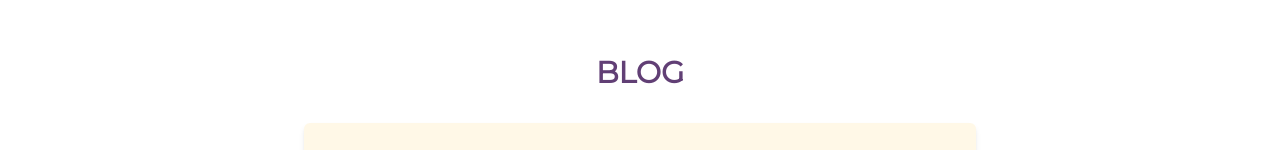
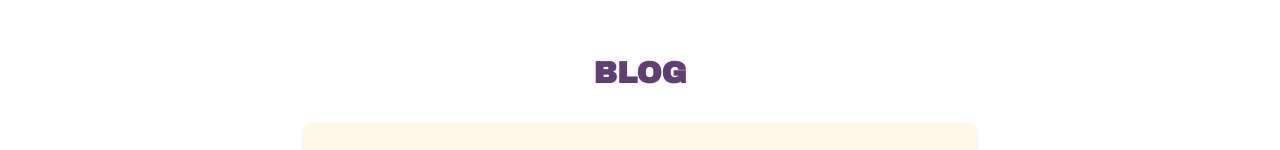
Before and after one commit to Sanika03/my-portfolio, a React (Vite) app: page / in a window 1280 px wide. Shown: the part 3587-3737 px from the top of the page. Built offline with nearby package versions, Linux system fonts and the light colour scheme.

Commit message:
Change title font family

```diff
--- a/src/components/Blogs.jsx
+++ b/src/components/Blogs.jsx
@@ -15,7 +15,7 @@
     <Element name="blogs">
       <section id="blog" className="h-screen p-8 flex justify-center items-center">
         <div className="max-w-2xl mx-auto text-center">
-          <h2 className="text-3xl font-bold mb-8 text-grape">BLOG</h2>
+          <h2 className="text-3xl font-archivo font-bold mb-8 text-grape">BLOG</h2>
           {blogs.map(({ id, title, content, link }) => (
             <div key={id} className="bg-cream text-grape p-6 rounded-md shadow-md mb-4">
               <h3 className="text-xl font-bold mb-2">{title}</h3>
```
